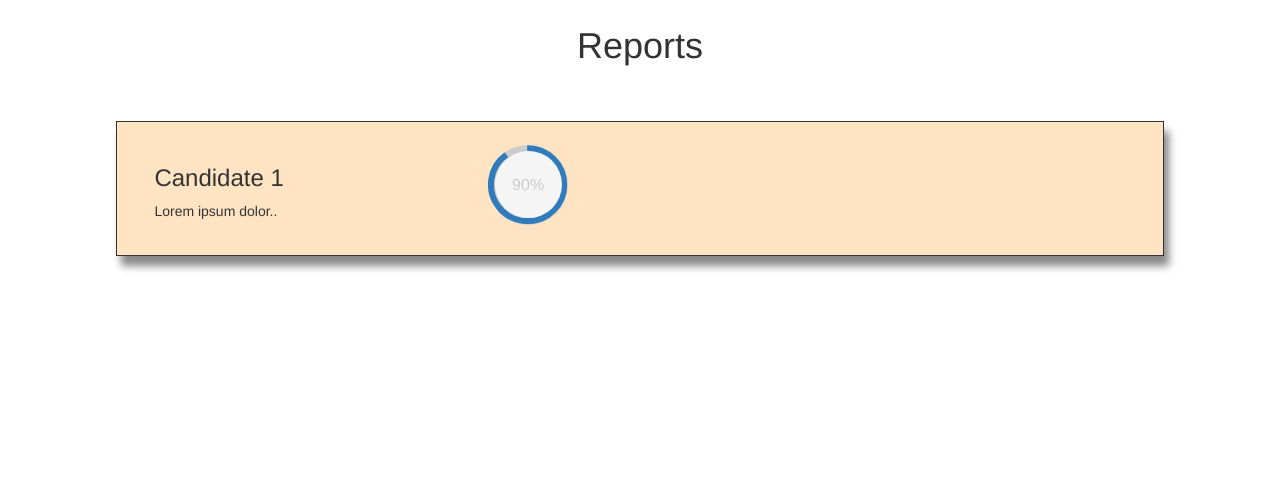
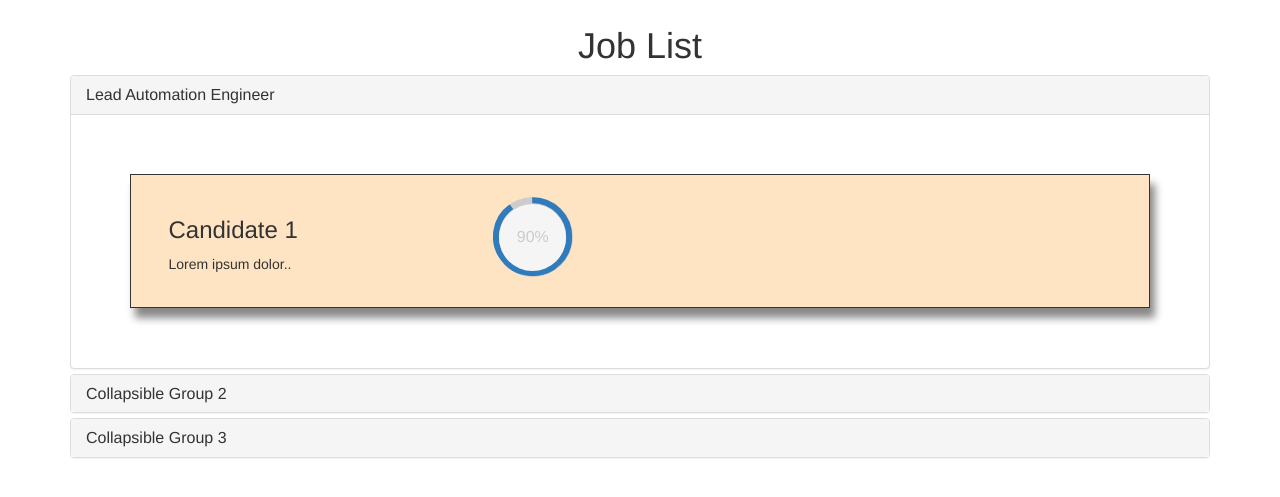
Before and after one commit to mkc306/aftercarefulconsideration, a Flask app: template templates/report.html in a window 1280 px wide. Shown: the top 497 px of the page. Run offline with Flask 2, Linux system fonts and the light colour scheme; the template is opened without the code that fills it, so the values that code supplies are empty; some libraries are stand-ins or nearby versions.

Commit message:
added accordion

```diff
--- a/templates/report.html
+++ b/templates/report.html
@@ -3,8 +3,9 @@
     <head>
         <meta charset="utf-8">
         <title>Report</title>
-        <link rel="stylesheet" href=" {{url_for('static', filename='styles.css')}}">
-        <link rel="stylesheet" href="{{url_for('static', filename='circle.css')}}">
+        <link rel="stylesheet" href="styles.css">
+        <link rel="stylesheet" href="circle.css">
+        <script src="script.js"></script>
         <!-- Latest compiled and minified CSS -->
         <link rel="stylesheet" href="https://maxcdn.bootstrapcdn.com/bootstrap/3.4.0/css/bootstrap.min.css">
         <!-- jQuery library -->
@@ -13,9 +14,20 @@
         <script src="https://maxcdn.bootstrapcdn.com/bootstrap/3.4.0/js/bootstrap.min.js"></script>
     </head>
 <body>
-    <h1 id="title">Reports </h1>
+    <h1 id="title">Job List</h1>
+    <div class="container">
 
-    <div class="container">
+
+    <div class="panel-group" id="accordion">
+  <div class="panel panel-default">
+    <div class="panel-heading">
+      <h4 class="panel-title">
+        <a data-toggle="collapse" data-parent="#accordion" href="#collapse1">
+        Lead Automation Engineer</a>
+      </h4>
+    </div>
+    <div id="collapse1" class="panel-collapse collapse in">
+      <div class="panel-body">
         <div class="row" id="candBox">
             <div class="col-sm-4">
                 <h3>Candidate 1</h3>
@@ -29,9 +41,78 @@
                             <div class="fill"></div>
                         </div>
                 </div>
+        </div>
+
+</div>
+        </div>
+    </div>
+  </div>
+  <div class="panel panel-default">
+    <div class="panel-heading">
+      <h4 class="panel-title">
+        <a data-toggle="collapse" data-parent="#accordion" href="#collapse2">
+        Collapsible Group 2</a>
+      </h4>
+    </div>
+    <div id="collapse2" class="panel-collapse collapse">
+      <div class="panel-body">
+
+        <div class="row" id="candBox">
+            <div class="col-sm-4">
+                <h3>Candidate 1</h3>
+                <p>Lorem ipsum dolor..</p>
             </div>
+            <div class="col-sm-2">
+                <div class="c100 p90 small">
+                    <span>90%</span>
+                        <div class="slice">
+                            <div class="bar"></div>
+                            <div class="fill"></div>
+                        </div>
+                </div>
         </div>
+
 </div>
+
+        </div>
+    </div>
+  </div>
+  <div class="panel panel-default">
+    <div class="panel-heading">
+      <h4 class="panel-title">
+        <a data-toggle="collapse" data-parent="#accordion" href="#collapse3">
+        Collapsible Group 3</a>
+      </h4>
+    </div>
+    <div id="collapse3" class="panel-collapse collapse">
+      <div class="panel-body">
+
+        <div class="row" id="candBox">
+            <div class="col-sm-4">
+                <h3>Candidate 1</h3>
+                <p>Lorem ipsum dolor..</p>
+            </div>
+            <div class="col-sm-2">
+                <div class="c100 p90 small">
+                    <span>90%</span>
+                        <div class="slice">
+                            <div class="bar"></div>
+                            <div class="fill"></div>
+                        </div>
+                </div>
+        </div>
+
+</div>
+
+        </div>
+    </div>
+  </div>
+</div>
+    </div>
+
+
+
+
 
 </body>
 </html>
```
